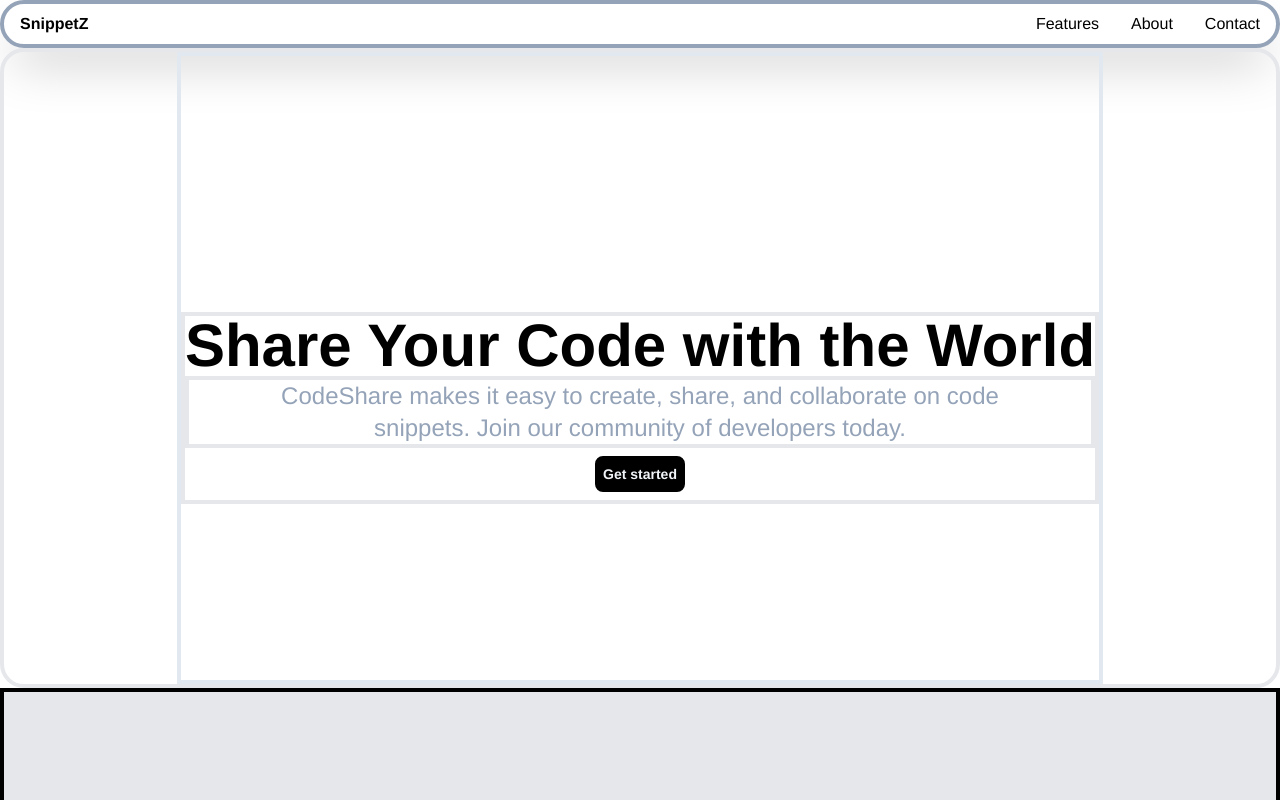
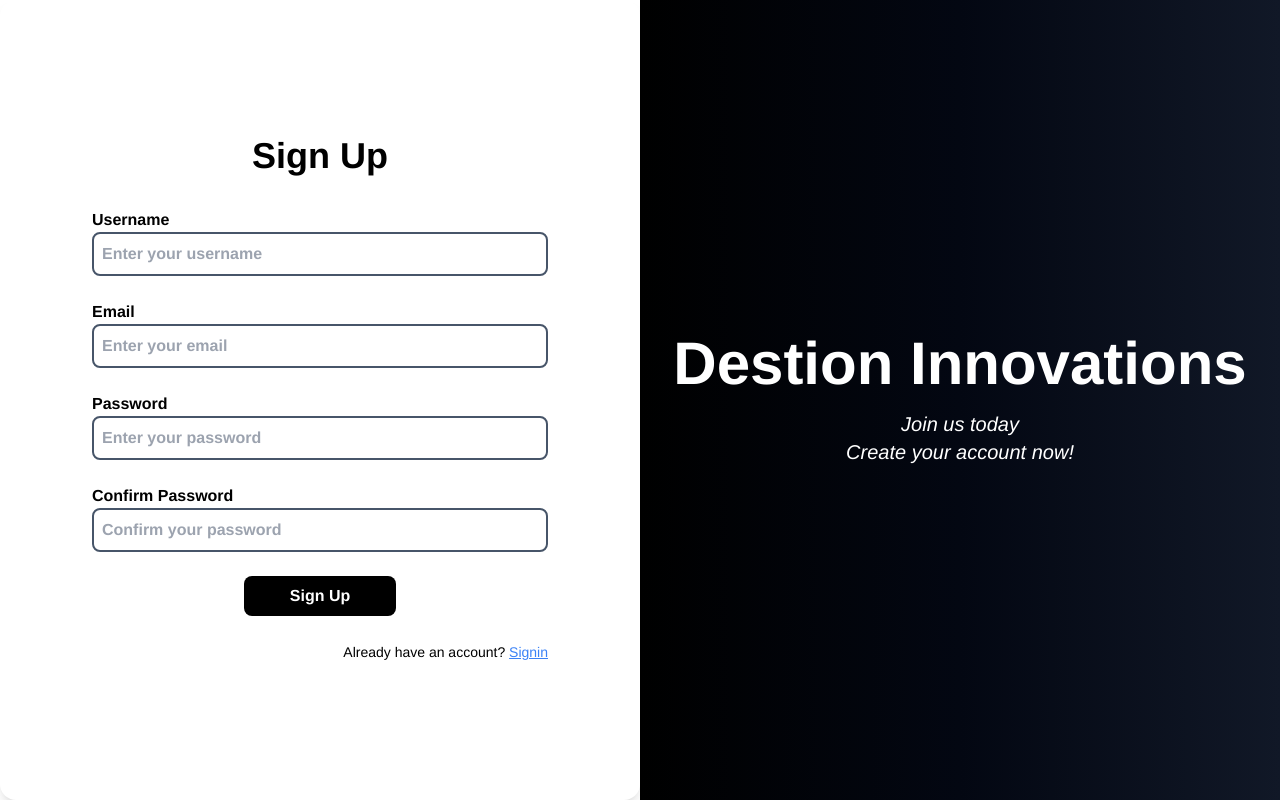
Before and after one commit to Suyash878/Snippetz, a React (Vite) app in the folder frontend/: page /signup in a window 1280 px wide. Shown: the top 800 px of the page. Built offline with nearby package versions, Linux system fonts and the light colour scheme.

Commit message:
Adding the login and signup pages along with their required components

```diff
--- a/frontend/package.json
+++ b/frontend/package.json
@@ -11,7 +11,8 @@
   },
   "dependencies": {
     "react": "^18.3.1",
-    "react-dom": "^18.3.1"
+    "react-dom": "^18.3.1",
+    "react-router-dom": "^6.28.0"
   },
   "devDependencies": {
     "@eslint/js": "^9.9.0",
--- a/frontend/src/App.tsx
+++ b/frontend/src/App.tsx
@@ -1,12 +1,19 @@
 import './App.css'
 import LandingPage from './components/landing';
+import { BrowserRouter as Router, Route, Routes,  } from 'react-router-dom';
+import Signin from './components/signin';
+import { Signup } from './components/signup';
 
 function App() {
   return (
     <>
-      <div>
-          <LandingPage></LandingPage>
-      </div>
+      <Router>  {/* Wrap the whole app in BrowserRouter */}
+        <Routes>
+          <Route path="/" element={<LandingPage />} />  {/* Landing page route */}
+          <Route path="/signin" element={<Signin />} />  {/* Signin page route */}
+          <Route path='signup' element={<Signup></Signup>}></Route>
+        </Routes>
+    </Router>
     </>
   );
 }
--- /dev/null
+++ b/frontend/src/components/button.tsx
@@ -0,0 +1,17 @@
+interface ButtonProps {
+    label: string;
+    type?: "button" | "submit" | "reset"; // Specify the types of button allowed
+    onClick?: () => void; // Optional onClick handler
+  }
+
+  export const Button: React.FC<ButtonProps> = ({ label, type = "button", onClick }) => {
+    return (
+      <button
+        type={type} // Bind the type prop to the button
+        onClick={onClick} // Bind the onClick prop if provided
+        className="bg-black w-1/2 text-white font-semibold p-2 rounded-lg hover:bg-slate-800 transition"
+      >
+        {label}
+      </button>
+    );
+  };
--- /dev/null
+++ b/frontend/src/components/heading.tsx
@@ -0,0 +1,9 @@
+
+
+export const Heading = ({ label }: { label: string }) => {
+    return (
+      <div className="text-2xl md:text-4xl font-extrabold font-sans">
+        {label}
+      </div>
+    );
+  };
--- /dev/null
+++ b/frontend/src/components/input.tsx
@@ -0,0 +1,20 @@
+interface InputProps {
+    label: string;
+    value?: string; // Make value optional
+    onChange?: (e: React.ChangeEvent<HTMLInputElement>) => void; // Define the onChange type
+    type?: string; // Allow specifying input type (default is text)
+  }
+
+  export const Input: React.FC<InputProps> = ({ label, value, onChange, type = "text" }) => {
+    return (
+      <div>
+        <input
+          type={type}
+          value={value} // Bind value to the input
+          onChange={onChange} // Bind onChange to handle input changes
+          placeholder={label}
+          className="w-full p-2 border-slate-600 border-2 rounded-lg"
+        />
+      </div>
+    );
+  };
--- a/frontend/src/components/landing.tsx
+++ b/frontend/src/components/landing.tsx
@@ -1,7 +1,14 @@
-import React from "react";
+import { useNavigate } from "react-router-dom";
 
 export const LandingPage = () =>
 {
+  const navigate = useNavigate();
+
+  const handleClick = () =>
+  {
+    navigate('/Signin');
+  }
+
     return(
     <div className='h-screen w-screen font-sans'>
         <div className="flex justify-between px-2 py-2 rounded-3xl border-4 border-slate-400 shadow-2xl">
@@ -32,9 +39,9 @@ export const LandingPage = () =>
                       Join our community of developers today.
                     </div>
                     <div className='text-sm my-2'>
-                      <button className='border-4 border-black hover:bg-slate-900 hover:border-slate-900 text-sm rounded-lg bg-black text-slate-100'>
+                      <button onClick={handleClick} className='border-4 border-black hover:bg-slate-900 hover:border-slate-900 text-sm rounded-lg bg-black text-slate-100'>
                         <div className='mx-1 my-1'>
-                          Get started
+                            Get Started
                         </div>
                       </button>
                     </div>
--- /dev/null
+++ b/frontend/src/components/signin.tsx
@@ -0,0 +1,51 @@
+import { Input } from "./input";
+import { Heading } from "./heading";
+import { Button } from "./button";
+
+const Signin = ():React.ReactNode =>
+{
+    return (
+        <div className="h-screen flex w-screen">
+      {/* Login Form Section */}
+      <div className="flex flex-col justify-center p-4 h-full w-full md:w-1/2 text-center bg-white rounded-2xl shadow-lg">
+        <div className="md:text-4xl mb-8">
+          <Heading label="Login" />
+        </div>
+        <div className="w-full flex flex-col items-center">
+          <div className="w-3/4 mb-6 text-left font-semibold">
+            Email
+            <Input label="Enter your email" />
+          </div>
+          <div className="w-3/4 mb-6 text-left font-semibold">
+            Password
+            <Input label="Enter your password" />
+          </div>
+          <div className="w-3/4 mb-6 text-left font-semibold">
+            Confirm Password
+            <Input label="Confirm your password" />
+          </div>
+          <div className="w-1/2 mb-6">
+            <Button label="Login" />
+          </div>
+          <div className="w-3/4 text-right underline underline-offset-2 font-normal text-black text-sm">
+            Forgot Password?
+          </div>
+        </div>
+      </div>
+
+      {/* Second Div Section with Subtle Gradient */}
+      <div className="hidden sm:flex h-full w-1/2 bg-gradient-to-r from-black via-gray-950 to-gray-900 justify-center items-center">
+        <div className="flex flex-col text-center text-white">
+          <div className="text-6xl font-extrabold mb-4">
+            Destion Innovations
+          </div>
+          <div className="text-xl font-light italic">
+            Login to your account <br /> We're happy to see you again!
+          </div>
+        </div>
+      </div>
+    </div>
+    )
+}
+
+export default Signin;
--- /dev/null
+++ b/frontend/src/components/signup.tsx
@@ -0,0 +1,127 @@
+import React, {useState} from "react"
+import { Input } from "./input";
+import { Heading } from "./heading";
+import { Button } from "./button";
+
+// Define the shape of the errors object
+interface Errors {
+    username?: string;
+    email?: string;
+    password?: string;
+    confirmPassword?: string;
+  }
+
+  export const Signup = () => {
+    const [username, setUsername] = useState<string>("");
+    const [email, setEmail] = useState<string>("");
+    const [password, setPassword] = useState<string>("");
+    const [confirmPassword, setConfirmPassword] = useState<string>("");
+    const [errors, setErrors] = useState<Errors>({});
+
+    const validateForm = () => {
+      const newErrors: Errors = {};
+      // Username validation
+      if (!username) {
+        newErrors.username = "Username is required.";
+      }
+      // Email validation
+      if (!email) {
+        newErrors.email = "Email is required.";
+      } else if (!/\S+@\S+\.\S+/.test(email)) {
+        newErrors.email = "Email address is invalid.";
+      }
+      // Password validation
+      if (!password) {
+        newErrors.password = "Password is required.";
+      } else if (password.length < 6) {
+        newErrors.password = "Password must be at least 6 characters.";
+      }
+      // Confirm password validation
+      if (password !== confirmPassword) {
+        newErrors.confirmPassword = "Passwords do not match.";
+      }
+
+      setErrors(newErrors);
+      return Object.keys(newErrors).length === 0; // Return true if no errors
+    };
+
+    const handleSubmit = (e: React.FormEvent<HTMLFormElement>) => {
+      e.preventDefault(); // Prevent default form submission
+      if (validateForm()) {
+        // Handle successful validation (e.g., submit form)
+        console.log("Form submitted:", { username, email, password });
+      }
+    };
+
+    return (
+      <div className="h-screen flex w-screen">
+        {/* Signup Form Section */}
+        <div className="flex flex-col justify-center p-4 h-full w-full md:w-1/2 text-center bg-white rounded-2xl shadow-lg">
+          <div className="md:text-4xl mb-8">
+            <Heading label="Sign Up" />
+          </div>
+          <form className="w-full flex flex-col items-center" onSubmit={handleSubmit}>
+            <div className="w-3/4 mb-6 text-left font-semibold">
+              Username
+              <Input
+                label="Enter your username"
+                value={username}
+                onChange={(e) => setUsername(e.target.value)}
+              />
+              {errors.username && <p className="text-red-500 text-xs">{errors.username}</p>}
+            </div>
+            <div className="w-3/4 mb-6 text-left font-semibold">
+              Email
+              <Input
+                label="Enter your email"
+                value={email}
+                onChange={(e) => setEmail(e.target.value)}
+              />
+              {errors.email && <p className="text-red-500 text-xs">{errors.email}</p>}
+            </div>
+            <div className="w-3/4 mb-6 text-left font-semibold">
+              Password
+              <Input
+                label="Enter your password"
+                type="password"
+                value={password}
+                onChange={(e) => setPassword(e.target.value)}
+              />
+              {errors.password && <p className="text-red-500 text-xs">{errors.password}</p>}
+            </div>
+            <div className="w-3/4 mb-6 text-left font-semibold">
+              Confirm Password
+              <Input
+                label="Confirm your password"
+                type="password"
+                value={confirmPassword}
+                onChange={(e) => setConfirmPassword(e.target.value)}
+              />
+              {errors.confirmPassword && <p className="text-red-500 text-xs">{errors.confirmPassword}</p>}
+            </div>
+            <div className="w-1/2 mb-6">
+              <Button label="Sign Up" type="submit" />
+            </div>
+            <div className="w-3/4 text-right">
+              <span className="font-normal text-black text-sm">
+                Already have an account?{" "}
+                <a href="/signin" className="text-blue-500 underline">
+                  Signin
+                </a>
+              </span>
+            </div>
+          </form>
+        </div>
+
+        {/* Background Section (Optional) */}
+        <div className="hidden sm:flex h-full w-1/2 bg-gradient-to-r from-black via-gray-950 to-gray-900 justify-center items-center">
+          <div className="flex flex-col text-center text-white">
+            <div className="text-6xl font-extrabold mb-4">Destion Innovations</div>
+            <div className="text-xl font-light italic">
+              Join us today <br /> Create your account now!
+            </div>
+          </div>
+        </div>
+      </div>
+    );
+  };
```
Also changed, not shown: 1 other file (tests, documents, lock files or other folders).
